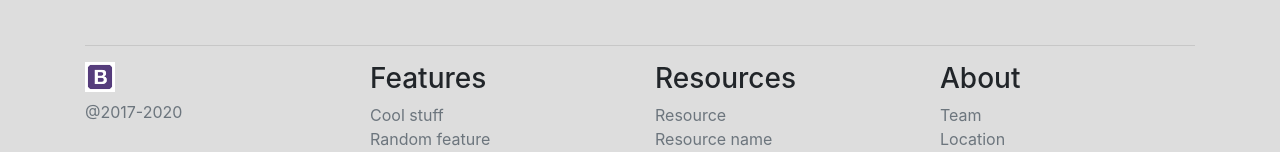
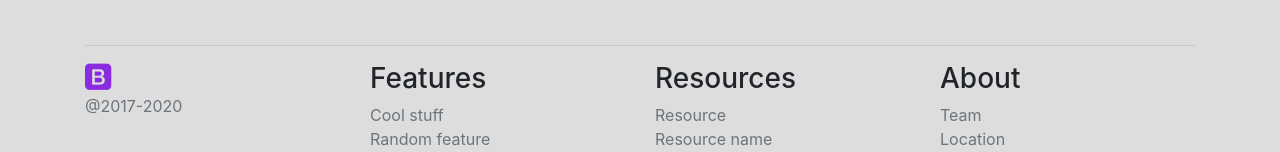
Before and after one commit to mohammed-samir0/Bootstrap, a plain HTML site: page index.html in a window 1280 px wide. Shown: the part 569-721 px from the top of the page. Drawn offline with Linux system fonts and the light colour scheme.

Commit message:
add icon fontawsome

```diff
--- a/css/style.css
+++ b/css/style.css
@@ -6,3 +6,9 @@ img
 {
     width: 30px;
 }
+i
+{
+    font-size: 30px;
+    color: blueviolet;
+
+}
--- a/index.html
+++ b/index.html
@@ -74,7 +74,7 @@
         <hr>
         <div class="row ">
             <div class="col-12 col-md-3">
-                <img src="images/download.png" class="mb-2">
+                <i class="fab fa-bootstrap"></i>
                 <p class="d-block mb-4 text-muted">@2017-2020</p>
             </div>
             <div class="col-12 col-md-3">
```
